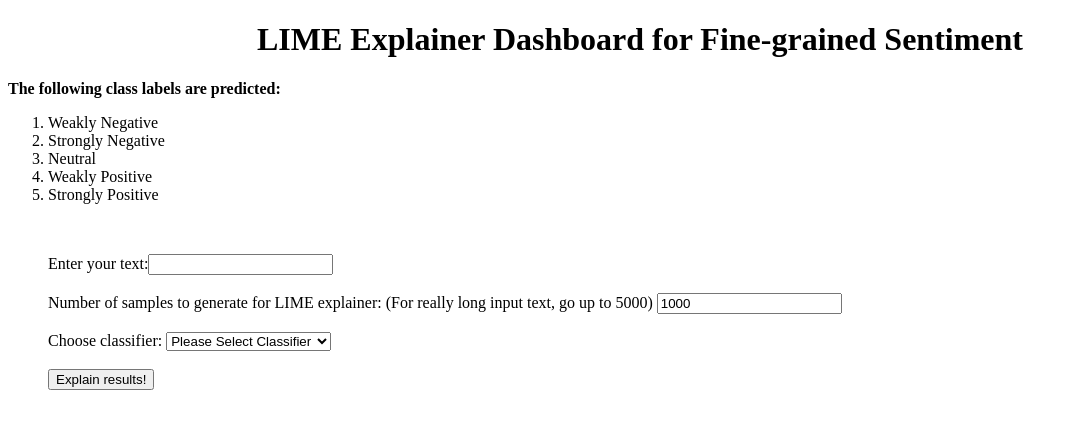
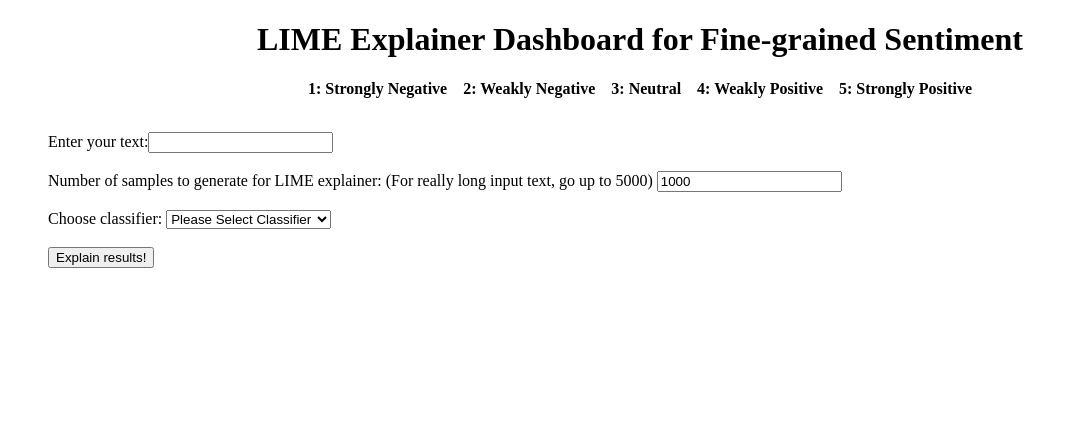
Before and after one commit to prrao87/fine-grained-sentiment-app, a Python web app: template templates/index.html in a window 1280 px wide. Shown: the top 429 px of the page, without its empty margins (0-1078 px from the left). Run offline with Jinja, Linux system fonts and the light colour scheme; the template is opened without the code that fills it, so the values that code supplies are empty.

Commit message:
Fix class label key

```diff
--- a/templates/index.html
+++ b/templates/index.html
@@ -13,15 +13,10 @@
 </head>
 <body>
     <h1 align="center">LIME Explainer Dashboard for Fine-grained Sentiment</h1>
-    <div class="container">
-    <b>The following class labels are predicted:</b>
-        <ol>
-            <li>Weakly Negative</li>
-            <li>Strongly Negative</li>
-            <li>Neutral</li>
-            <li>Weakly Positive</li>
-            <li>Strongly Positive</li>
-        </ol>
+    <div class="container" align="center">
+        <b>
+        1: Strongly Negative &nbsp;&nbsp; 2: Weakly Negative &nbsp;&nbsp; 3: Neutral
+        &nbsp;&nbsp; 4: Weakly Positive &nbsp;&nbsp; 5: Strongly Positive </b>
     </div><br>
     <div class="container">
         <form action="/result" method="post" >
```
